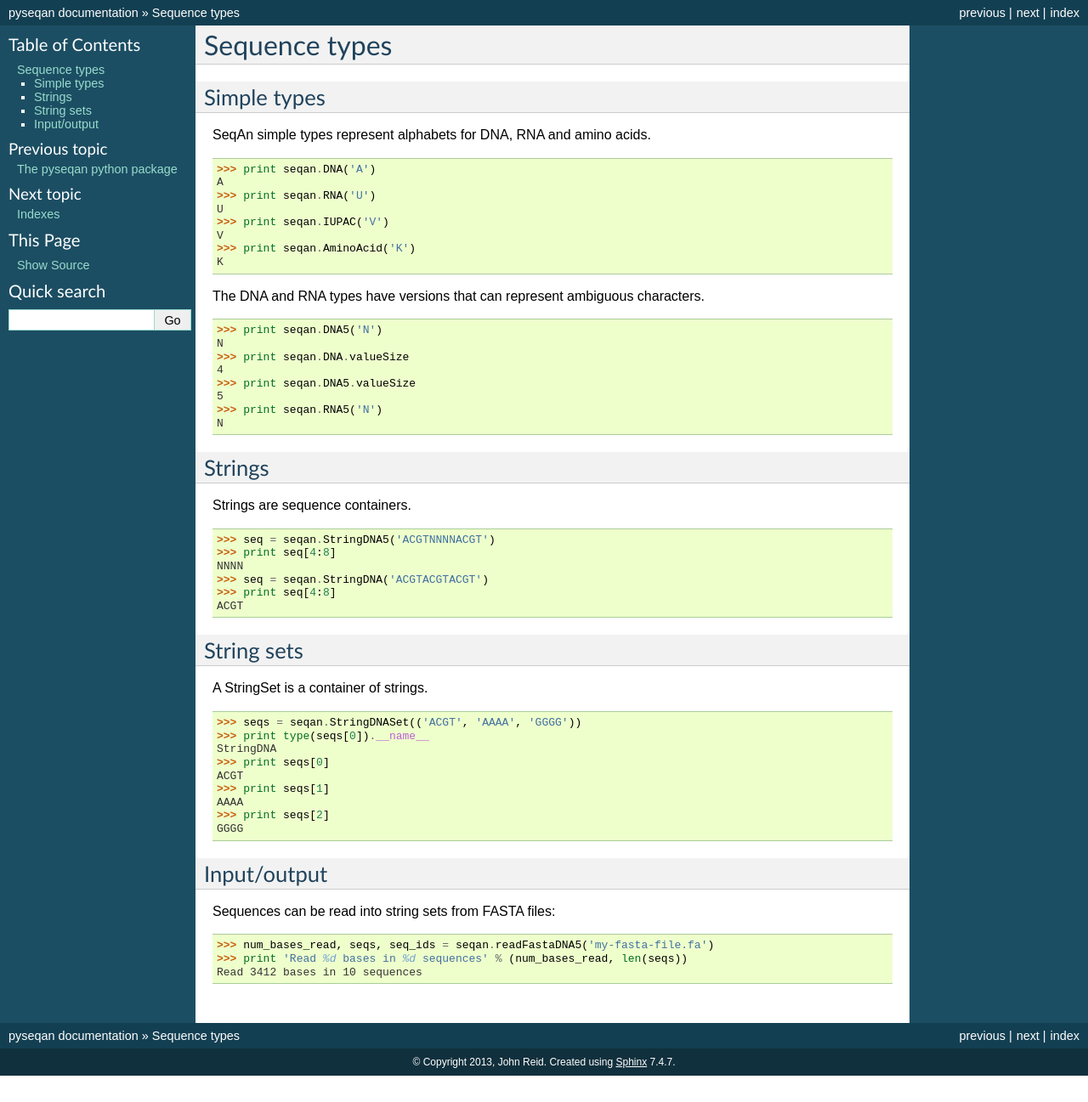
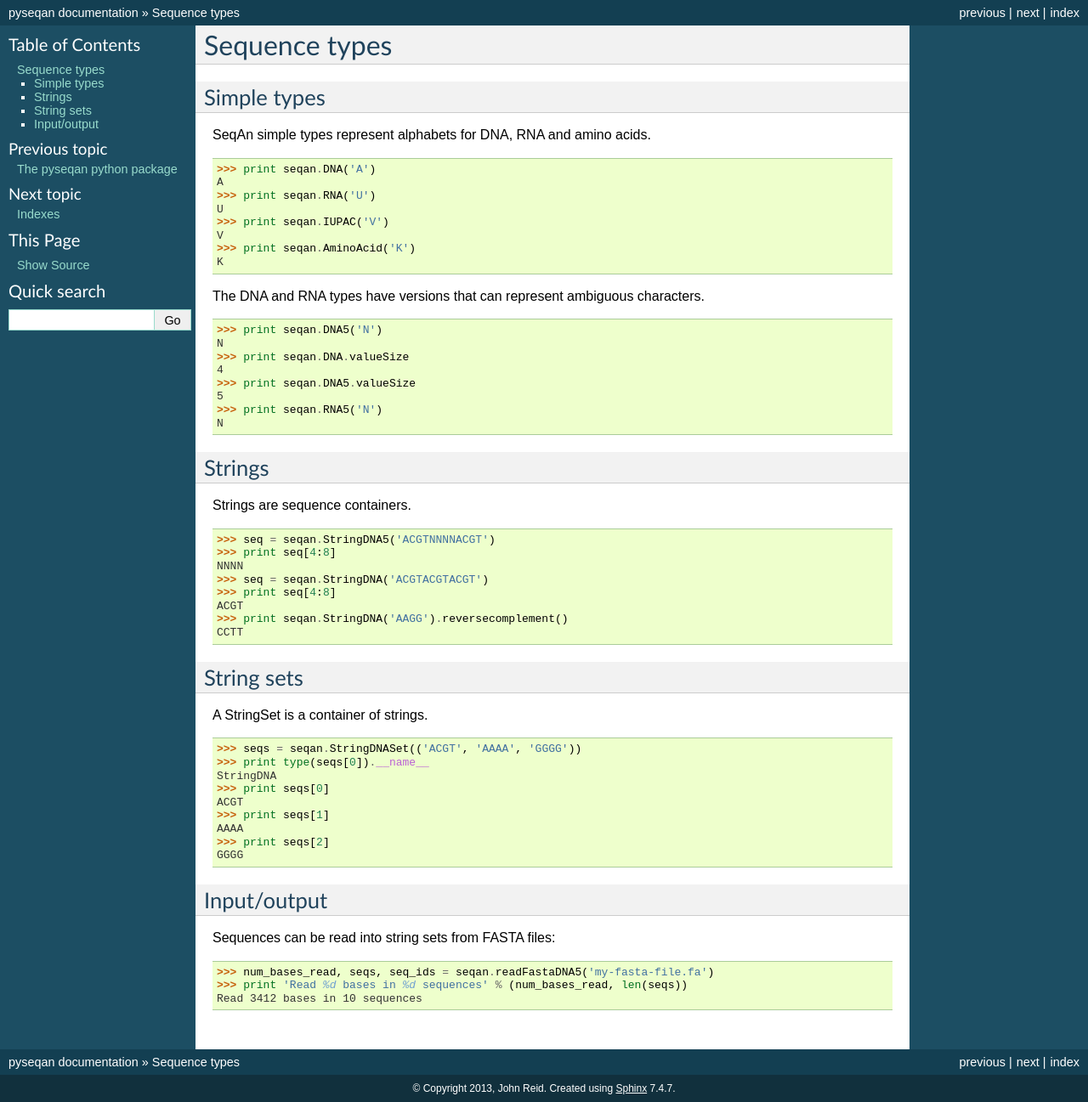
Before and after one commit to JohnReid/pyseqan, a Sphinx documentation site: the page built from docs/source/sequence-types.rst, in a window 1280 px wide. Shown: the whole page at 85% size. Built offline with Sphinx 7.4.7, drawn with Linux system fonts in a browser that asks for light colours; pages that are not in the unit, such as notebooks, are missing from menus; the version number could not be read and is left out; before the commit the page ends 1266 px from its top, so only the background shows below that.

Commit message:
Add doctest for reverse comp

```diff
--- a/docs/source/sequence-types.rst
+++ b/docs/source/sequence-types.rst
@@ -49,6 +49,8 @@ Strings are sequence containers.
     >>> seq = seqan.StringDNA('ACGTACGTACGT')
     >>> print seq[4:8]
     ACGT
+    >>> print seqan.StringDNA('AAGG').reversecomplement()
+    CCTT
 
 
 String sets
```
